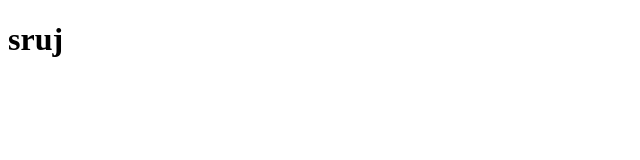
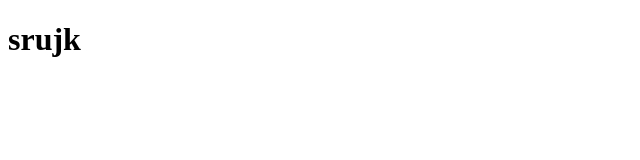
Before and after one commit to srujana345/srujana345.github.io, a plain HTML site: page index.html in a window 1280 px wide. Shown: the full height of the page, 0-640 px from the left. Drawn offline with Linux system fonts and the light colour scheme.

Commit message:
Update index.html

```diff
--- a/index.html
+++ b/index.html
@@ -7,7 +7,7 @@
 </head>
 <body>
     <h1>
-        sruj
+        srujk
     </h1>
 </body>
 </html>
```
